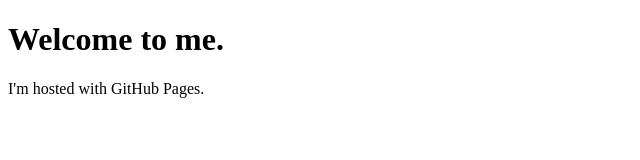
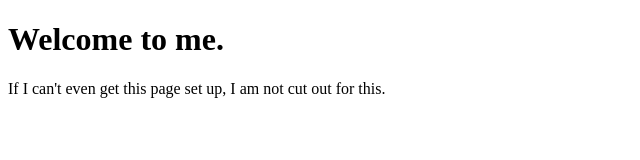
Before and after one commit to DianaLiao/dianaliao.github.io, a plain HTML site: page index.html in a window 1280 px wide. Shown: the whole page, without its empty margins (0-640 px from the left). Drawn offline with Linux system fonts and the light colour scheme.

Commit message:
Update index.html

```diff
--- a/index.html
+++ b/index.html
@@ -2,6 +2,6 @@
 <html>
 <body>
 <h1>Welcome to me.</h1>
-<p>I'm hosted with GitHub Pages.</p>
+<p>If I can't even get this page set up, I am not cut out for this.</p>
 </body>
 </html>
```
